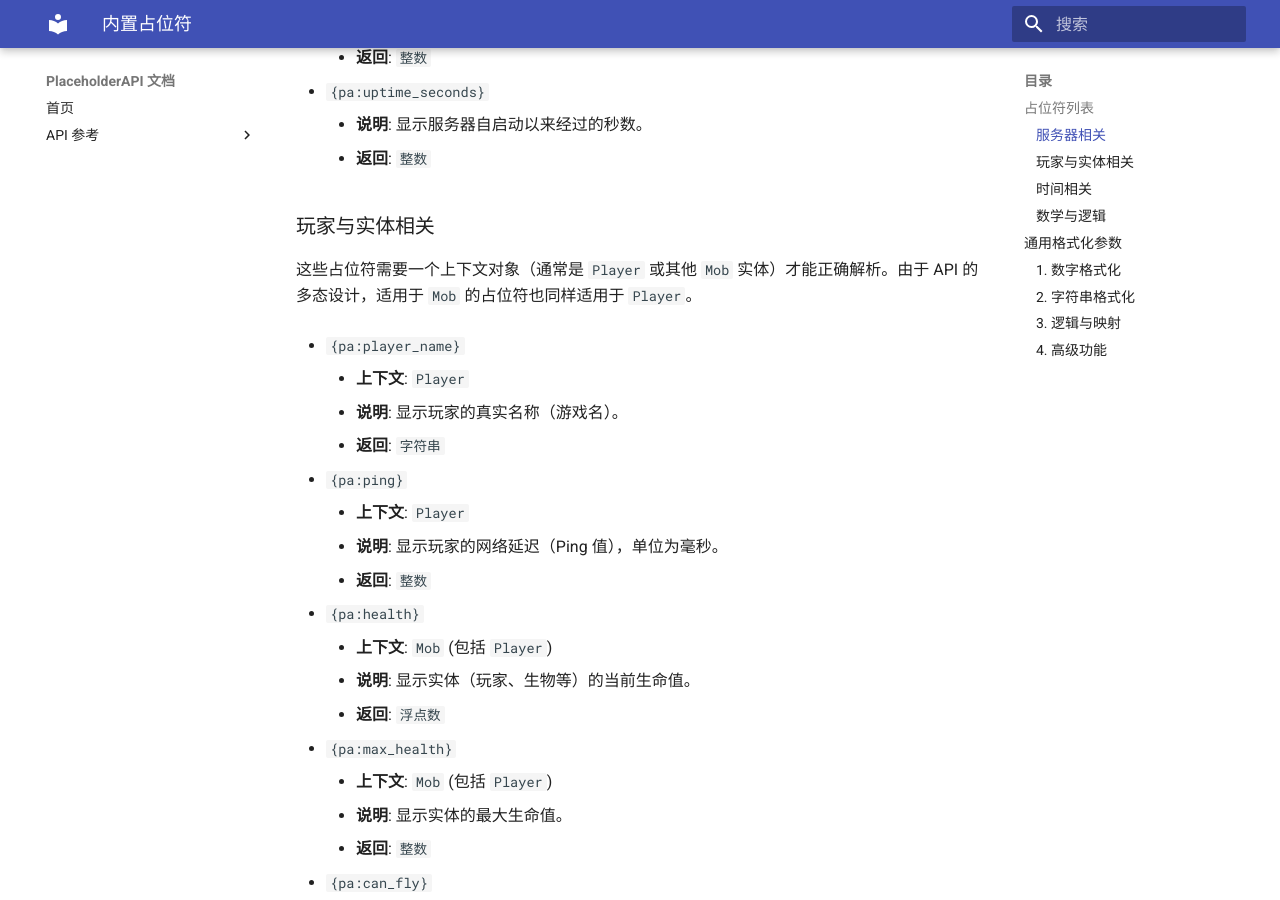
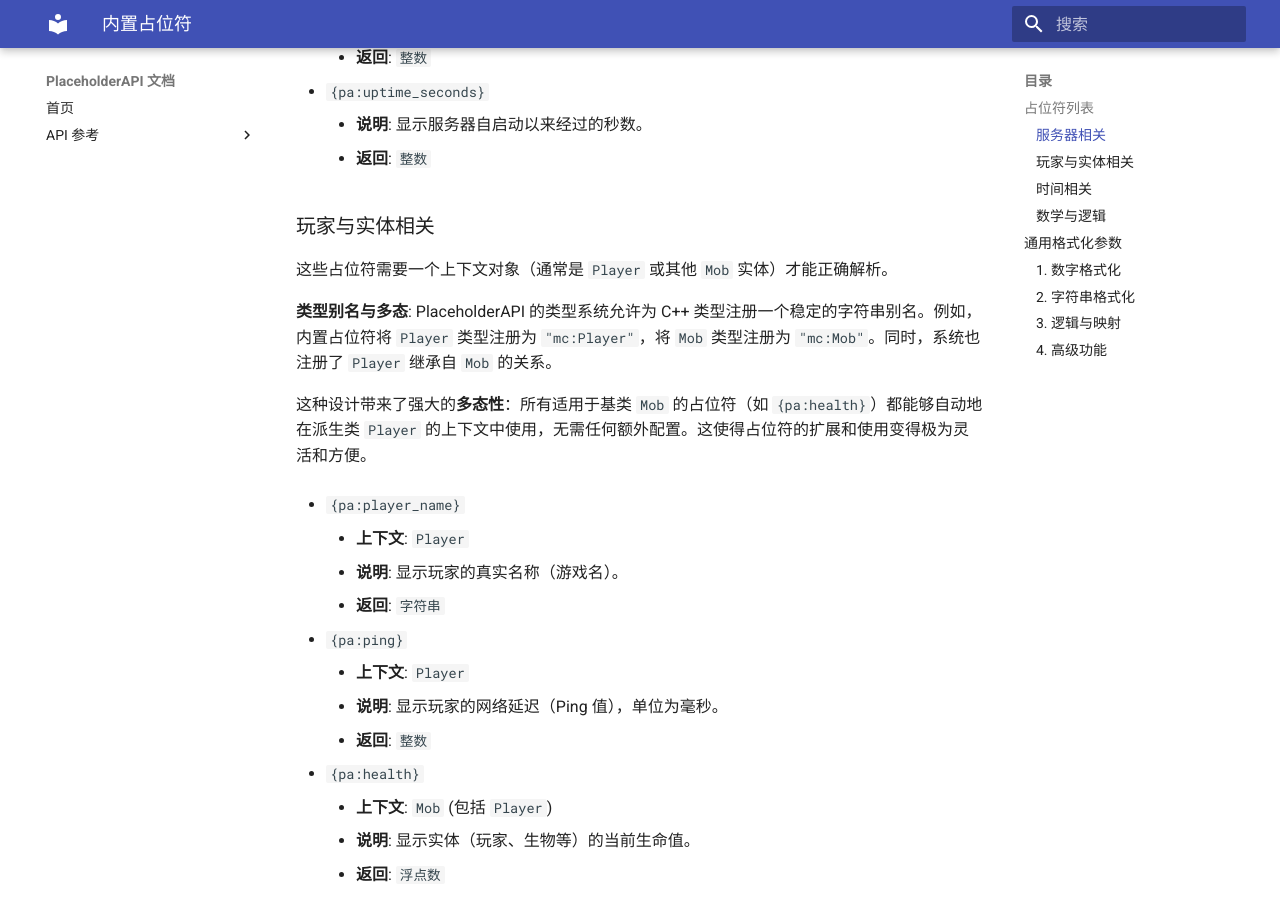
Before and after one commit to yangyangzhong82/Placeholder, an MkDocs documentation site: the page built from docs/use/BuiltinPlaceholders.md, in a window 1280 px wide and 900 px high, scrolled down 566 px. Built offline with MkDocs 1.6.1 and Material for MkDocs 9.7.7, drawn with Linux system fonts in a browser that asks for light colours.

Commit message:
docs:文档更新

```diff
--- a/docs/use/BuiltinPlaceholders.md
+++ b/docs/use/BuiltinPlaceholders.md
@@ -22,7 +22,12 @@ PlaceholderAPI 自带了一系列名为 `pa` 的内置占位符，涵盖了服
 
 ### 玩家与实体相关
 
-这些占位符需要一个上下文对象（通常是 `Player` 或其他 `Mob` 实体）才能正确解析。由于 API 的多态设计，适用于 `Mob` 的占位符也同样适用于 `Player`。
+这些占位符需要一个上下文对象（通常是 `Player` 或其他 `Mob` 实体）才能正确解析。
+
+**类型别名与多态**:
+PlaceholderAPI 的类型系统允许为 C++ 类型注册一个稳定的字符串别名。例如，内置占位符将 `Player` 类型注册为 `"mc:Player"`，将 `Mob` 类型注册为 `"mc:Mob"`。同时，系统也注册了 `Player` 继承自 `Mob` 的关系。
+
+这种设计带来了强大的**多态性**：所有适用于基类 `Mob` 的占位符（如 `{pa:health}`）都能够自动地在派生类 `Player` 的上下文中使用，无需任何额外配置。这使得占位符的扩展和使用变得极为灵活和方便。
 
 -   `{pa:player_name}`
     -   **上下文**: `Player`
```
